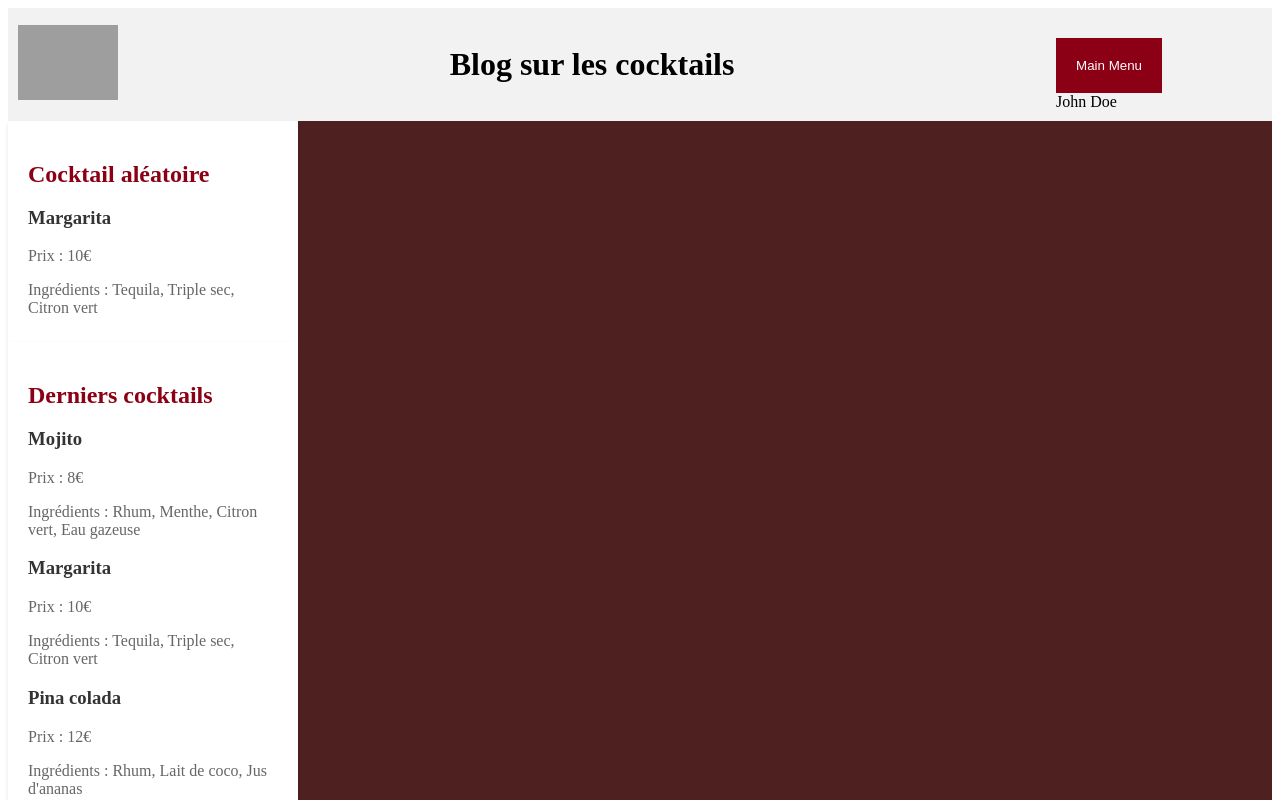
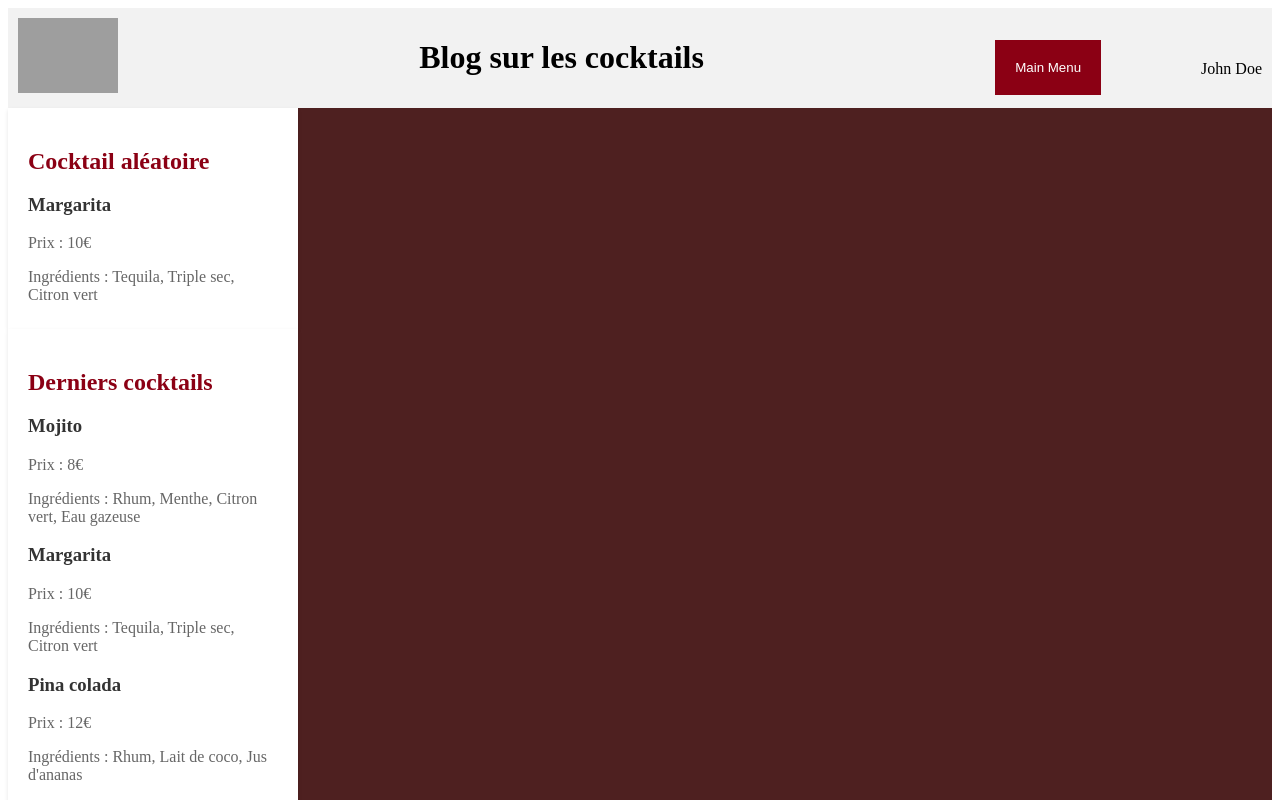
Before and after one commit to Vanbecker/react-blog-sur-les-cocktails, a React (Create React App) app: page / in a window 1280 px wide. Shown: the top 800 px of the page. Built offline with nearby package versions, Linux system fonts and the light colour scheme; grey boxes are pictures that could not be loaded.

Commit message:
css user

```diff
--- a/src/App.css
+++ b/src/App.css
@@ -33,6 +33,14 @@ header {
 
 .menu li {
   margin-left: 10px;
+}
+
+nav{
+  display: flex;
+}
+
+.user{
+  padding-top: 40px;
 }
 
 /* .user{
```
